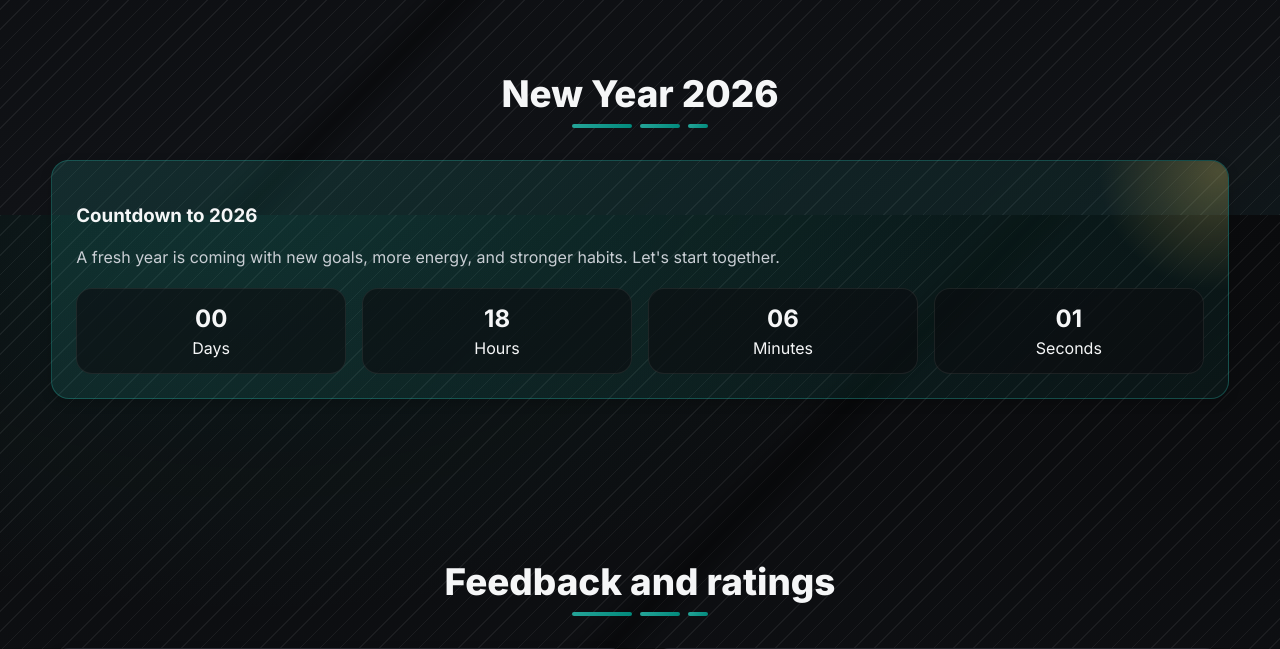
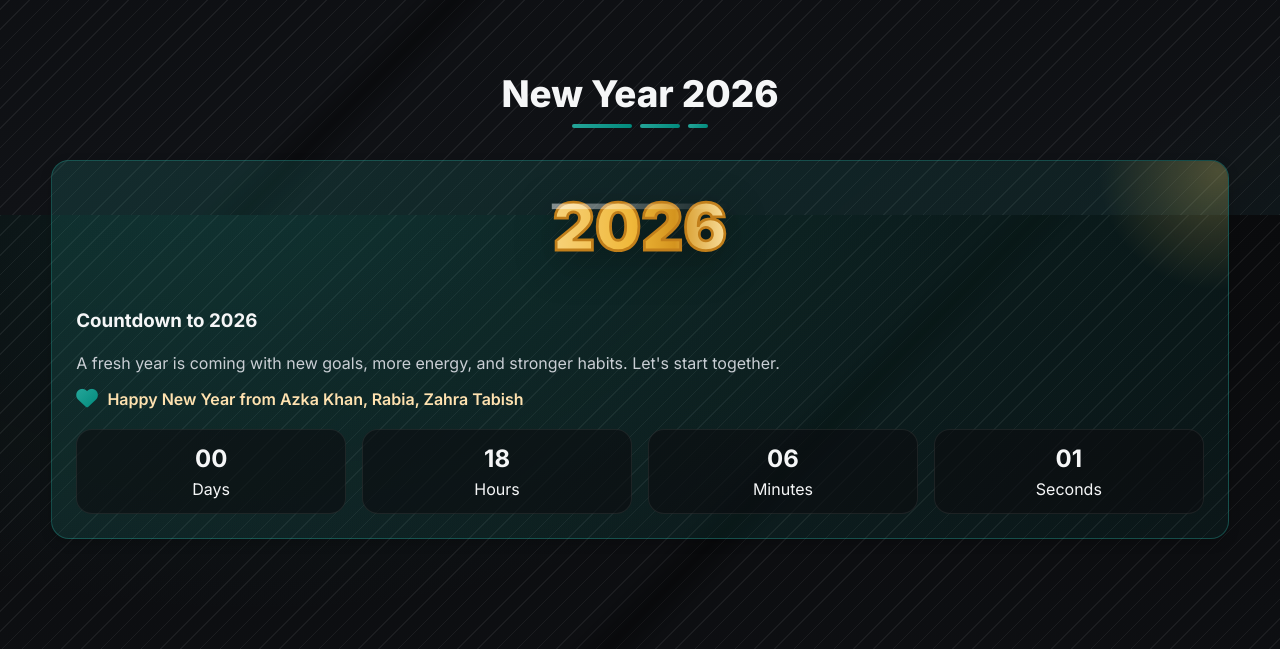
Before and after one commit to saqib77official/fit-pal, a Django app: page / in a window 1280 px wide. Shown: the part 3785-4434 px from the top of the page. Run offline with Django 5.2, Linux system fonts and the light colour scheme; data comes from the database, SQL or seed files in the repository.

Commit message:
add the developer side

```diff
--- a/landing/templates/landing/index.html
+++ b/landing/templates/landing/index.html
@@ -670,6 +670,34 @@
       grid-template-columns: repeat(auto-fit, minmax(160px, 1fr));
     }
 
+    .newyear-hero {
+      display: grid;
+      gap: 0.8rem;
+      align-items: center;
+      grid-template-columns: minmax(0, 1fr);
+    }
+
+    .newyear-hero svg {
+      width: min(260px, 90%);
+      height: auto;
+      margin: 0 auto;
+      display: block;
+      filter: drop-shadow(0 10px 20px rgba(0, 0, 0, 0.35));
+    }
+
+    .newyear-signoff {
+      display: flex;
+      flex-wrap: wrap;
+      gap: 0.6rem;
+      align-items: center;
+      font-weight: 600;
+      color: #ffe2b0;
+    }
+
+    .newyear-signoff i {
+      color: #ff7aa2;
+    }
+
     .newyear-timer {
       display: grid;
       gap: 0.35rem;
@@ -971,11 +999,35 @@
           </div>
         </h2>
         <div class="card newyear-card">
-          <div>
-            <h3>Countdown to 2026</h3>
-            <p class="section-intro" style="margin:0; text-align:left;">
-              A fresh year is coming with new goals, more energy, and stronger habits. Let's start together.
-            </p>
+          <div class="newyear-hero">
+            <svg viewBox="0 0 560 200" role="img" aria-label="2026">
+              <defs>
+                <linearGradient id="gold" x1="0" x2="1">
+                  <stop offset="0%" stop-color="#f7d27a"/>
+                  <stop offset="45%" stop-color="#f0b83a"/>
+                  <stop offset="70%" stop-color="#d4941e"/>
+                  <stop offset="100%" stop-color="#f9df9c"/>
+                </linearGradient>
+                <linearGradient id="shine" x1="0" x2="1">
+                  <stop offset="0%" stop-color="rgba(255,255,255,0.7)"/>
+                  <stop offset="100%" stop-color="rgba(255,255,255,0)"/>
+                </linearGradient>
+              </defs>
+              <g fill="url(#gold)" stroke="#c27f1a" stroke-width="6">
+                <text x="50%" y="140" text-anchor="middle" font-size="140" font-family="Inter, Arial, sans-serif" font-weight="900">2026</text>
+              </g>
+              <rect x="90" y="40" width="380" height="12" fill="url(#shine)" opacity="0.7" />
+            </svg>
+            <div>
+              <h3>Countdown to 2026</h3>
+              <p class="section-intro" style="margin:0; text-align:left;">
+                A fresh year is coming with new goals, more energy, and stronger habits. Let's start together.
+              </p>
+            </div>
+            <div class="newyear-signoff">
+              <i class="fa-solid fa-heart"></i>
+              Happy New Year from Azka Khan, Rabia, Zahra Tabish
+            </div>
           </div>
           <div class="newyear-grid" id="newyearGrid" aria-label="New year countdown">
             <div class="newyear-timer"><strong id="nyDays">00</strong><span>Days</span></div>
```
